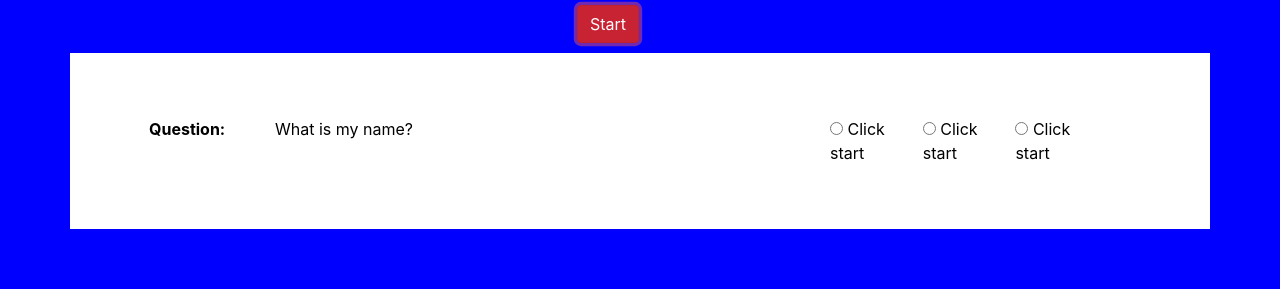
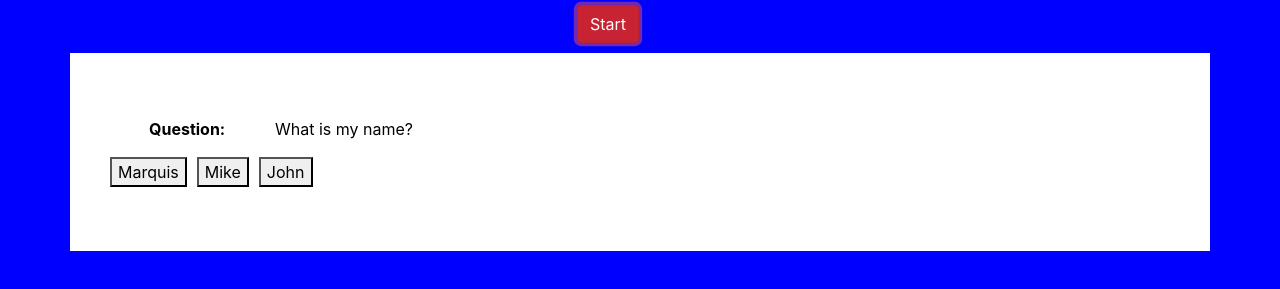
Before and after one commit to Revilocion/popQuiz, a plain HTML site: page index.html in a window 1280 px wide. Both pictures are taken after a click on the button "Start". Shown: the part 51-340 px from the top of the page. Drawn offline with nearby package versions, Linux system fonts and the light colour scheme.

Commit message:
setting up the buttons

```diff
--- a/index.html
+++ b/index.html
@@ -32,25 +32,25 @@
         <div class="col-sm-6" id="mark">
           Hit the start button
         </div>
-        <div class="row" id="choices">
-        <div class="col-sm-3" id="choice1">
-          <input type="radio" />
-          Click start
-        </div>
-        <div class="col-sm-3" id="choice2">
-          <input type="radio" />
-          Click start
-        </div>
-        <div class="col-sm-3" id="choice3">
-          <input type="radio" />
-          Click start
-        </div>
-      </div>
+
       </div>
       <div class="container" id="answer">
 
-        <div class="row">
-</div>
+          <div class="col-sm-4; row" id="choice1">
+            <button type="button" id="button1">
+            Click start
+
+          </button>
+          <div class="col-sm-4; row" id="choice2">
+            <button type="button" id="button2">
+              Click start
+            </button>
+
+            <div class="col-sm-4; row" id="choice3">
+            <button type="button" id="button3">
+              Click start
+            </button>
+        </div>
         </div>
       </div>
     </div>
--- a/script.js
+++ b/script.js
@@ -10,16 +10,62 @@ var allQuestions = [
   }
 ];
 
+var allAnswers1 = [
+  {
+    answer: "Marquis"
+  },
+  {
+    answer: "Blue"
+  }
+];
+
+var allAnswers2 = [
+  {
+    answer: "Mike"
+  },
+  {}
+];
+
+var allAnswers3 = [
+  {
+    answer: "John"
+  }
+];
+
+var a1 = document.getElementById("button1");
+var a2 = document.getElementById("button2");
+var a3 = document.getElementById("button3");
 var space = document.getElementById("mark");
 var index = 0;
-var onQuestion = document.getElementById("")
+var onQuestion = document.getElementById("");
+
 var startButton = document
   .getElementById("start")
+  .addEventListener("click", function() {
+    space.textContent = allQuestions[index].question;
+    a1.textContent = allAnswers1[index].answer;
+    a2.textContent = allAnswers2[index].answer;
+    a3.textContent = allAnswers3[index].answer;
+    index++;
+  });
+
+var submit1 = document
+  .getElementById("button1")
   .addEventListener("click", function() {
     space.textContent = allQuestions[index].question;
     index++;
   });
 
-var answer = document.getElementById("choice1","choice2","choice3").addEventListener("click",function(){
+var submit2 = document
+  .getElementById("button2")
+  .addEventListener("click", function() {
+    space.textContent = allQuestions[index].question;
+    index++;
+  });
 
-});
+var submit3 = document
+  .getElementById("button3")
+  .addEventListener("click", function() {
+    space.textContent = allQuestions[index].question;
+    index++;
+  });
--- a/style.css
+++ b/style.css
@@ -21,6 +21,14 @@ body {
   position: top;
   left: 0px;
 }
-#choices {
+#choice1 {
+  margin-left: 10px;
+}
 
+#choice2 {
+  margin-left: 10px;
 }
+
+#choice3 {
+  margin-left: 10px;
+}
```
